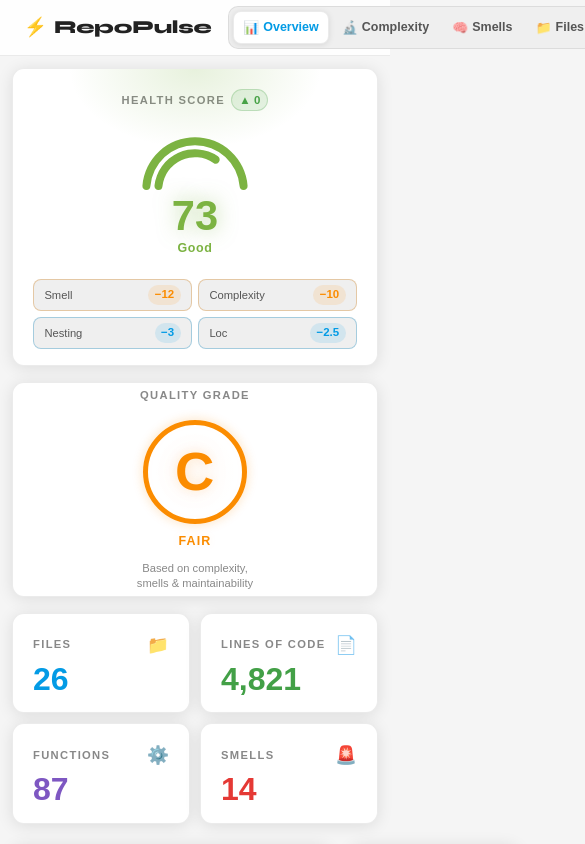
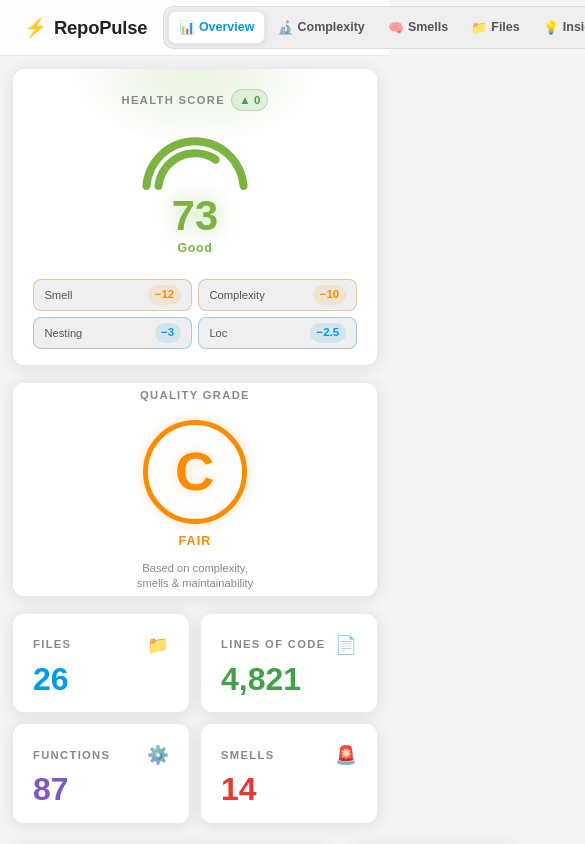
Before and after one commit to sohamrajput98/RepoPulse, a React (Vite) app in the folder frontend/: page /#/dashboard/overview in a window 390 px wide. Shown: the top 844 px of the page, 585 px wide, since content can reach past the window. Built offline with nearby package versions, Linux system fonts and the light colour scheme.

Commit message:
style(Navbar): Syne→Orbitron for logo, tab bar overflow-x:auto for mobile
- Logo font: Orbitron 800 weight
- Tab labels: Rajdhani 600
- Tab bar: overflow-x:auto + scrollbar-width:none for mobile horizontal scroll
- Palette picker dropdown uses Rajdhani throughout

```diff
--- a/frontend/src/components/Navbar.jsx
+++ b/frontend/src/components/Navbar.jsx
@@ -169,7 +169,7 @@ export default function Navbar({ onPrint }) {
           display: "flex",
           alignItems: "center",
           gap: "0.45rem",
-          fontFamily: "Syne, sans-serif",
+          fontFamily: "Orbitron, sans-serif",
           fontWeight: 800,
           fontSize: "1.15rem",
           letterSpacing: "-0.01em",
```
